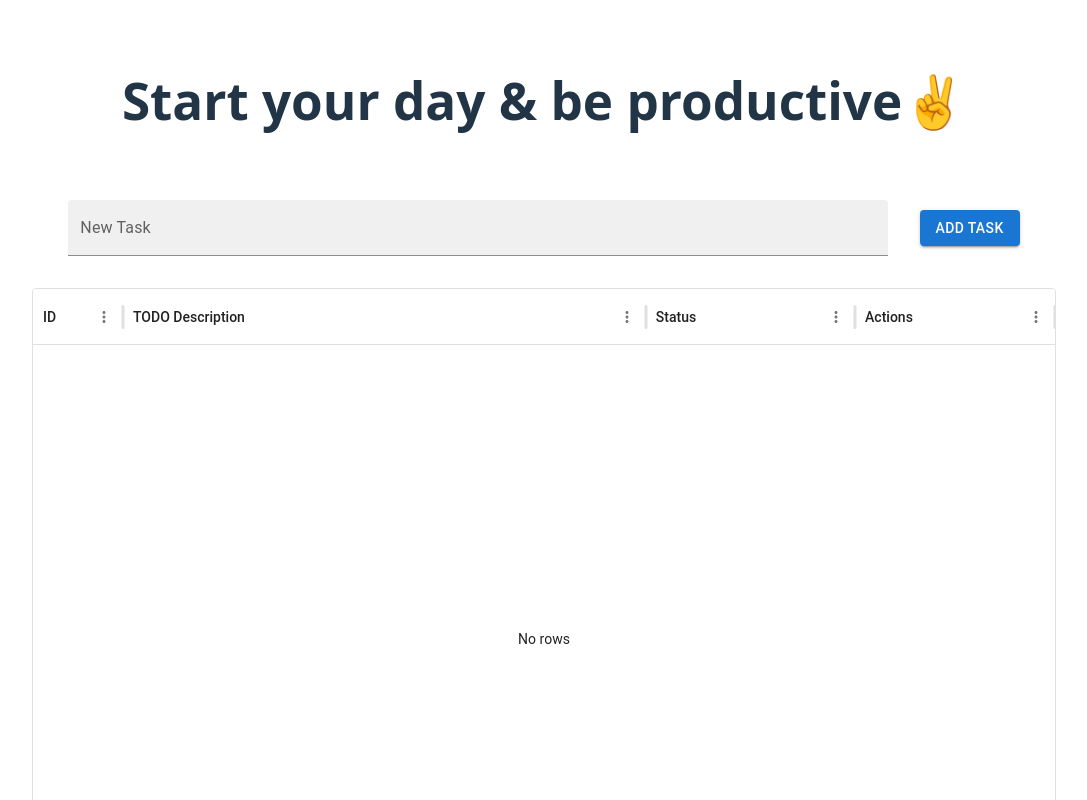
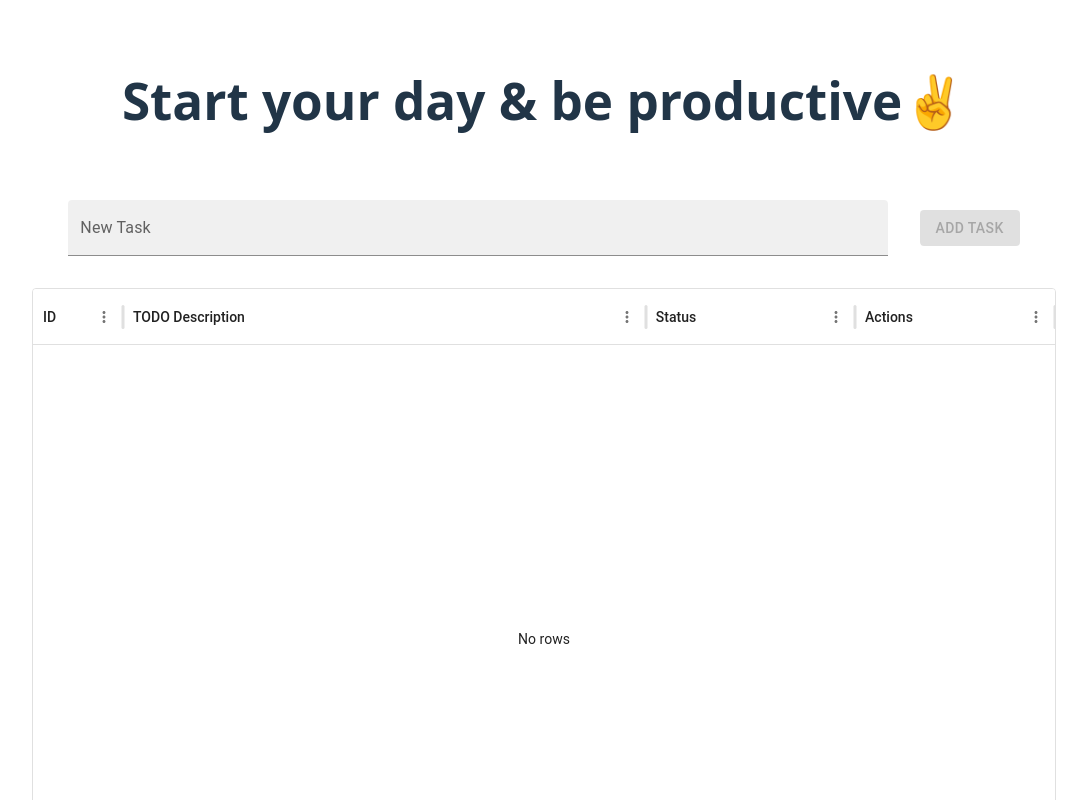
Before and after one commit to Dalia-Alawneh/fts-typed-todo, a React (Vite) app: page / in a window 1280 px wide. Shown: the top 800 px of the page, without its empty margins (96-1183 px from the left). Built offline with nearby package versions, Linux system fonts and the light colour scheme; no server answers.

Commit message:
Disable add if new task is empty

```diff
--- a/src/components/TodoForm/TodoForm.tsx
+++ b/src/components/TodoForm/TodoForm.tsx
@@ -34,7 +34,7 @@ const TodoForm = () => {
           value={newTask}
           onChange={handleTaskInputChange}
           label="New Task" variant="filled" />
-        <Button variant="contained" type="submit">Add Task</Button>
+        <Button variant="contained" disabled={!newTask} type="submit">Add Task</Button>
       </Box>
     </form>
   )
```
